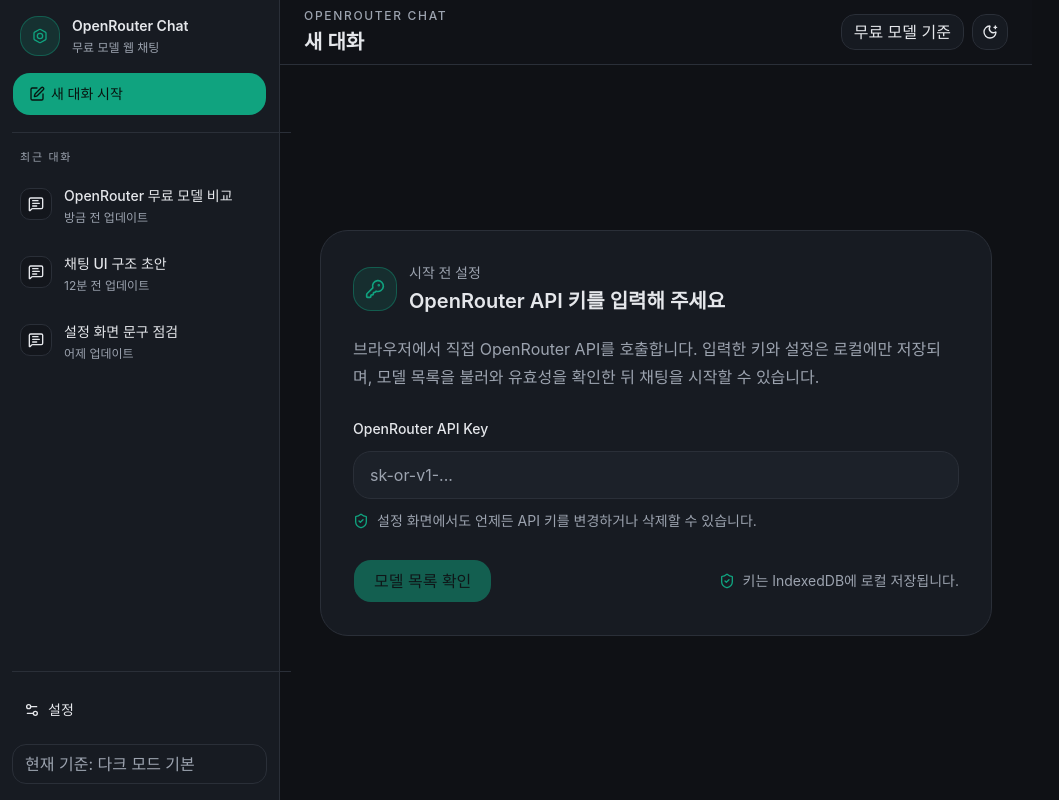
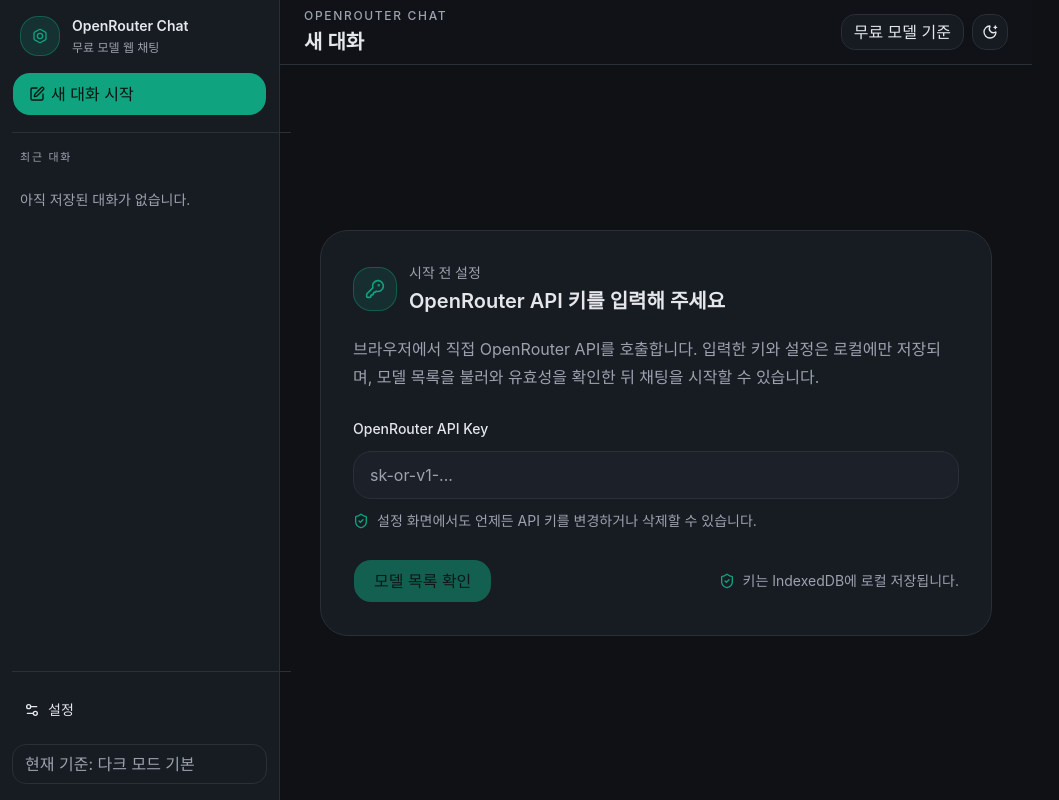
Before and after one commit to gyuha/ai-chat-app, a React (Vite) app: page / in a window 1280 px wide. Shown: the whole page, without its empty margins (0-1059 px from the left). Built offline with nearby package versions, Linux system fonts and the light colour scheme.

Commit message:
feat(03-02): connect conversation bootstrap

```diff
--- a/src/components/chat/chat-empty-state.tsx
+++ b/src/components/chat/chat-empty-state.tsx
@@ -2,8 +2,11 @@
 import { ArrowRightIcon } from 'lucide-react';
 
 import { Button } from '@/components/ui/button';
+import { useStartConversation } from '@/hooks/use-start-conversation';
 
 export function ChatEmptyState() {
+  const { isPending, startConversation } = useStartConversation();
+
   return (
     <div className="mx-auto flex w-full max-w-2xl flex-col items-center text-center">
       <div className="rounded-full border border-[color-mix(in_srgb,var(--color-accent)_35%,transparent)] bg-[color-mix(in_srgb,var(--color-accent)_14%,var(--color-panel))] px-3 py-1 text-xs font-medium text-[var(--color-accent)]">
@@ -18,11 +21,14 @@
       </p>
 
       <div className="mt-8 flex flex-col gap-3 sm:flex-row">
-        <Button asChild className="h-11 rounded-2xl px-5 text-sm font-medium">
-          <Link preload="intent" to="/">
-            새 대화 시작
-            <ArrowRightIcon className="size-4" />
-          </Link>
+        <Button
+          className="h-11 rounded-2xl px-5 text-sm font-medium"
+          disabled={isPending}
+          onClick={() => startConversation()}
+          type="button"
+        >
+          새 대화 시작
+          <ArrowRightIcon className="size-4" />
         </Button>
         <Button
           asChild
--- a/src/components/layout/conversation-list-item.tsx
+++ b/src/components/layout/conversation-list-item.tsx
@@ -7,6 +7,7 @@
 type ConversationListItemProps = {
   href: string;
   isActive: boolean;
+  isDraft?: boolean;
   title: string;
   updatedLabel: string;
   onNavigate?: () => void;
@@ -15,6 +16,7 @@
 export function ConversationListItem({
   href,
   isActive,
+  isDraft = false,
   title,
   updatedLabel,
   onNavigate,
@@ -39,6 +41,8 @@
                 'mt-0.5 flex size-8 shrink-0 items-center justify-center rounded-lg border border-[var(--color-border)] bg-[color-mix(in_srgb,var(--color-panel)_82%,black)]',
                 isActive &&
                   'border-[color-mix(in_srgb,var(--color-accent)_60%,transparent)]',
+                isDraft &&
+                  'border-dashed border-[color-mix(in_srgb,var(--color-accent)_35%,transparent)]',
               )}
             >
               <MessageSquareTextIcon className="size-4" />
--- a/src/components/layout/conversation-list.tsx
+++ b/src/components/layout/conversation-list.tsx
@@ -1,39 +1,54 @@
 import { ConversationListItem } from '@/components/layout/conversation-list-item';
 import { SidebarMenu } from '@/components/ui/sidebar';
+import { useConversationsQuery } from '@/hooks/use-conversations-query';
+import type { ConversationRecord } from '@/lib/app-db';
+import { getConversationDisplayTitle } from '@/lib/conversation-service';
 
-export type MockConversation = {
-  id: string;
-  title: string;
-  updatedLabel: string;
-};
+function getUpdatedLabel(updatedAt: string) {
+  const updatedTime = new Date(updatedAt).getTime();
+  const now = Date.now();
+  const diffMinutes = Math.max(0, Math.round((now - updatedTime) / 60000));
 
-export const mockConversations: MockConversation[] = [
-  {
-    id: 'welcome-brief',
-    title: 'OpenRouter 무료 모델 비교',
-    updatedLabel: '방금 전 업데이트',
-  },
-  {
-    id: 'ui-outline',
-    title: '채팅 UI 구조 초안',
-    updatedLabel: '12분 전 업데이트',
-  },
-  {
-    id: 'settings-copy',
-    title: '설정 화면 문구 점검',
-    updatedLabel: '어제 업데이트',
-  },
-];
-
-export function getConversationTitle(conversationId: string | null) {
-  if (!conversationId) {
-    return '새 대화';
+  if (diffMinutes < 1) {
+    return '방금 전 업데이트';
   }
 
-  return (
-    mockConversations.find((conversation) => conversation.id === conversationId)
-      ?.title ?? '새 대화'
-  );
+  if (diffMinutes < 60) {
+    return `${diffMinutes}분 전 업데이트`;
+  }
+
+  const diffHours = Math.round(diffMinutes / 60);
+
+  if (diffHours < 24) {
+    return `${diffHours}시간 전 업데이트`;
+  }
+
+  if (diffHours < 48) {
+    return '어제 업데이트';
+  }
+
+  return new Intl.DateTimeFormat('ko-KR', {
+    month: 'numeric',
+    day: 'numeric',
+  }).format(new Date(updatedAt));
+}
+
+function getConversationStatusLabel(conversation: ConversationRecord) {
+  if (!conversation.modelId) {
+    return 'draft · 모델 선택 필요';
+  }
+
+  return getUpdatedLabel(conversation.updatedAt);
+}
+
+export function getConversationTitle(_conversationId: string | null) {
+  return '새 대화';
+}
+
+export function getConversationListTitle(
+  conversation: ConversationRecord | null | undefined,
+) {
+  return getConversationDisplayTitle(conversation);
 }
 
 type ConversationListProps = {
@@ -45,6 +60,9 @@
   activeConversationId,
   onNavigate,
 }: ConversationListProps) {
+  const conversationsQuery = useConversationsQuery();
+  const conversations = conversationsQuery.data ?? [];
+
   return (
     <div className="flex min-h-0 flex-1 flex-col">
       <div className="px-2 pb-2">
@@ -54,13 +72,20 @@
       </div>
 
       <SidebarMenu className="gap-1 px-2">
-        {mockConversations.map((conversation) => (
+        {conversations.length === 0 ? (
+          <div className="px-3 py-4 text-sm text-[var(--color-text-muted)]">
+            아직 저장된 대화가 없습니다.
+          </div>
+        ) : null}
+
+        {conversations.map((conversation) => (
           <ConversationListItem
             key={conversation.id}
             href={`/chat/${conversation.id}`}
             isActive={activeConversationId === conversation.id}
-            title={conversation.title}
-            updatedLabel={conversation.updatedLabel}
+            isDraft={!conversation.modelId}
+            title={getConversationListTitle(conversation)}
+            updatedLabel={getConversationStatusLabel(conversation)}
             onNavigate={onNavigate}
           />
         ))}
--- a/src/components/layout/new-chat-button.tsx
+++ b/src/components/layout/new-chat-button.tsx
@@ -1,7 +1,7 @@
-import { Link } from '@tanstack/react-router';
 import { PenSquareIcon } from 'lucide-react';
 
 import { Button } from '@/components/ui/button';
+import { useStartConversation } from '@/hooks/use-start-conversation';
 import { cn } from '@/lib/utils';
 
 type NewChatButtonProps = {
@@ -13,9 +13,10 @@
   mobile = false,
   onNavigate,
 }: NewChatButtonProps) {
+  const { isPending, startConversation } = useStartConversation();
+
   return (
     <Button
-      asChild
       aria-label="새 대화 시작"
       className={cn(
         'transition-colors duration-200',
@@ -23,12 +24,13 @@
           ? 'size-9 rounded-xl'
           : 'h-11 w-full justify-start rounded-2xl px-4 text-sm font-medium',
       )}
+      disabled={isPending}
+      onClick={() => startConversation({ onNavigate })}
       size={mobile ? 'icon' : 'lg'}
+      type="button"
     >
-      <Link preload="intent" to="/" onClick={onNavigate}>
-        <PenSquareIcon className="size-4" />
-        {!mobile ? <span>새 대화 시작</span> : null}
-      </Link>
+      <PenSquareIcon className="size-4" />
+      {!mobile ? <span>새 대화 시작</span> : null}
     </Button>
   );
 }
--- /dev/null
+++ b/src/hooks/use-start-conversation.ts
@@ -0,0 +1,39 @@
+import { useNavigate } from '@tanstack/react-router';
+import { useState } from 'react';
+
+import { useConversationActions } from '@/hooks/use-conversations-query';
+
+type StartConversationOptions = {
+  onNavigate?: () => void;
+};
+
+export function useStartConversation() {
+  const navigate = useNavigate();
+  const conversationActions = useConversationActions();
+  const [isPending, setIsPending] = useState(false);
+
+  async function startConversation(options?: StartConversationOptions) {
+    setIsPending(true);
+
+    try {
+      const conversation =
+        await conversationActions.createOrReuseDraftConversation();
+
+      options?.onNavigate?.();
+
+      await navigate({
+        params: {
+          conversationId: conversation.id,
+        },
+        to: '/chat/$conversationId',
+      });
+    } finally {
+      setIsPending(false);
+    }
+  }
+
+  return {
+    isPending,
+    startConversation,
+  };
+}
```
